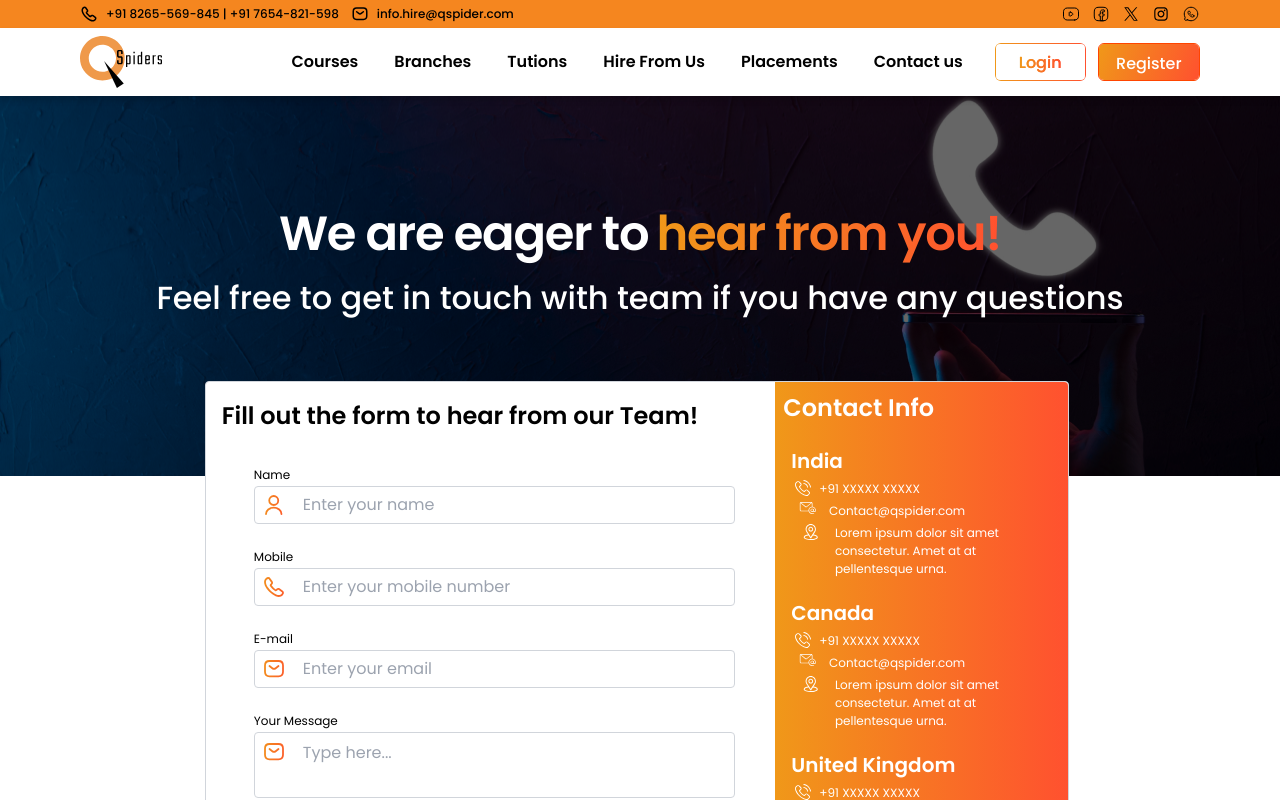
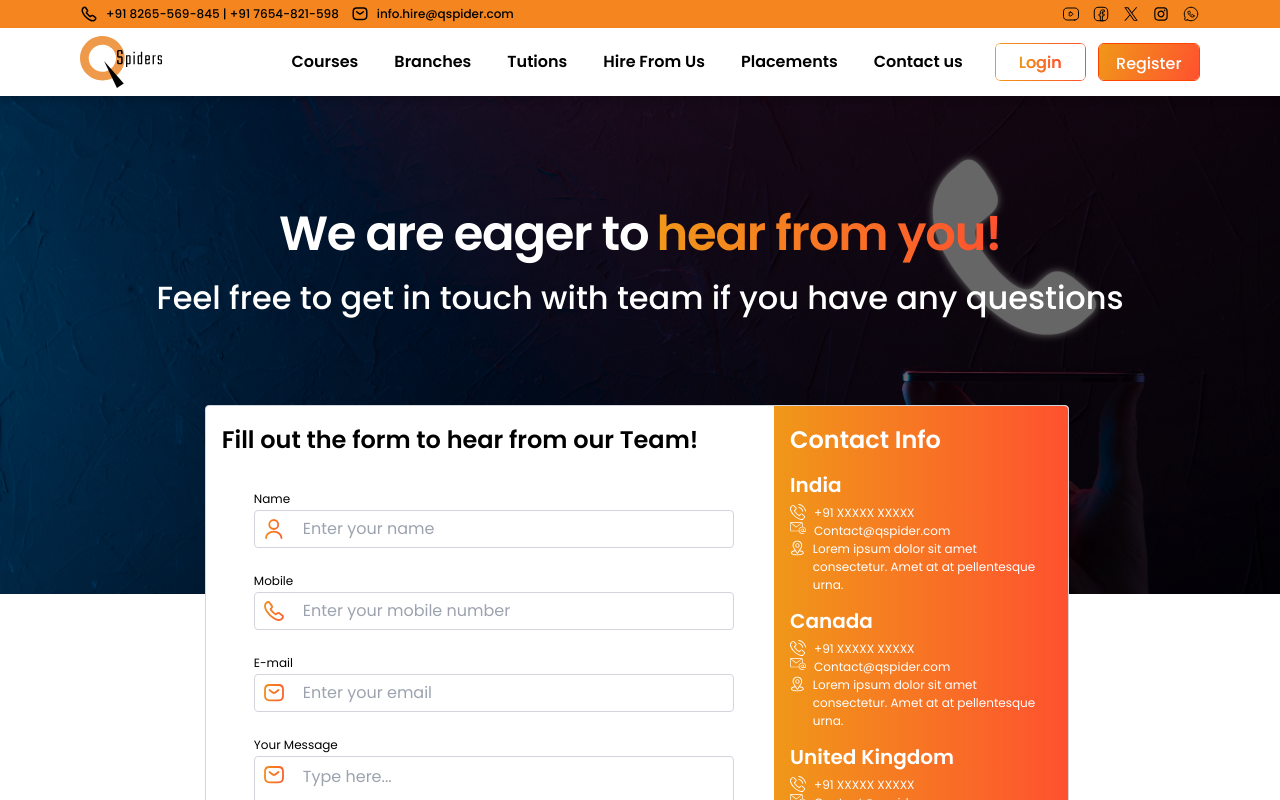
Before and after one commit to DivyaV123/React-Project, a Next.js app: page /contactUs in a window 1280 px wide. Shown: the top 800 px of the page. Built offline with nearby package versions, Linux system fonts and the light colour scheme.

Commit message:
bug fix and navigation in throung the branches

```diff
--- a/app/contactUs/page.js
+++ b/app/contactUs/page.js
@@ -30,7 +30,7 @@ function ContactUsHome() {
     return (
         <WebLayout>
             <div className='h-[70vw]'>
-                <div className="relative bg-[url('/contactUspageBg.png')] bg-no-repeat bg-left bg-contain bg-cover h-[29.7vw]">
+                <div className="relative bg-[url('/contactUspageBg.png')] bg-no-repeat bg-left bg-contain bg-cover h-[38.906vw]">
                     <header className='flex justify-center pt-[8%]'>
                         <div className=''>
                             <h1 className='flex justify-center gap-2 mb-1'>
@@ -39,7 +39,7 @@ function ContactUsHome() {
                             <span className='text-white text-[2rem] font-medium flex justify-center  justify-center'>Feel free to get in touch with team if you have any questions</span>
                         </div>
                     </header>
-                    <article className='absulate top-[75%] left-[16%] bg-white rounded border border-gray-300 absolute w-[67.5vw]' >
+                    <article className='absulate top-[62%] left-[16%] bg-white rounded border border-gray-300 absolute w-[67.5vw]' >
                         <section className='flex rounded-xl gap-10 justify-between'>
                             <aside className='basis-[70%]' >
                                 <header className='p-4'>
@@ -90,49 +90,49 @@ function ContactUsHome() {
                                     </form>
                                 </article>
                             </aside>
-                            <aside className='bg-gradient p-2 h-auto w-[25.859vw] rounded-r'>
+                            <aside className='bg-gradient p-4 h-auto w-[25.859vw] rounded-r'>
                                 <header>
                                     <h1 className='text-[1.5rem] text-white font-semibold mb-3'>
                                         Contact Info
                                     </h1>
                                     {contactInfo.map((data) => (
-                                        <article className='p-2'>
+                                        <article className='mb-3'>
                                             <h1 className='text-white pb-1 text-[1.25rem] font-bold'>
                                                 {data.country}
                                             </h1>
-                                            <p className='flex text-white text-[0.75rem] pl-1 pb-1'>
+                                            <div className='flex gap-2 '>
                                                 <Svg
-                                                    className='mr-2 basis-[15]'
+                                                    className=''
                                                     width={svgicons.contactUsCallSvg[0]}
                                                     height={svgicons.contactUsCallSvg[1]}
                                                     viewBox={svgicons.contactUsCallSvg[2]}
                                                     icon={svgicons.contactUsCallSvg[3]}
                                                     color={svgicons.contactUsCallSvg[4]}
                                                 />
-                                                {data.call}
-                                            </p>
-                                            <p className='flex text-white text-[0.75rem] pl-1 pb-1'>
+                                                <div className='text-white text-[0.75rem]'>{data.call}</div>
+                                            </div>
+                                            <div className='flex gap-2'>
                                                 <Svg
-                                                    className='mr-2 3xl:basis-[7%] basis-[10%]'
+                                                    className=''
                                                     width={svgicons.contactUsMail[0]}
                                                     height={svgicons.contactUsMail[1]}
                                                     viewBox={svgicons.contactUsMail[2]}
                                                     icon={svgicons.contactUsMail[3]}
                                                     color={svgicons.contactUsMail[4]}
                                                 />
-                                                <span>{data.mail}</span>
-                                            </p>
-                                            <p className='flex pl-1 pb-1'>
+                                                <div className='text-[0.75rem] text-white '>{data.mail}</div>
+                                            </div>
+                                            <div className='flex gap-2'>
                                                 <Svg
-                                                    className='mr-2 3xl:basis-[10%] basis-[24%] '
+                                                    className='basis-[10%]'
                                                     width={svgicons.contactUsAdressSvg[0]}
                                                     height={svgicons.contactUsAdressSvg[1]}
                                                     viewBox={svgicons.contactUsAdressSvg[2]}
                                                     icon={svgicons.contactUsAdressSvg[3]}
                                                     color={svgicons.contactUsAdressSvg[4]}
                                                 />
-                                                <span className='text-white text-[0.75rem] col-5'>{data.address}</span>
-                                            </p>
+                                                <div className='text-white text-[0.75rem]'>{data.address}</div>
+                                            </div>
                                         </article>
                                     ))}
 
--- a/app/courses/upcomingBatches/page.js
+++ b/app/courses/upcomingBatches/page.js
@@ -39,9 +39,9 @@ function UpComingBranches() {
     setOpenIndex(index === openIndex ? -1 : index);
 
   };
-  useEffect(() => {
-    setIsClient(true)
-  }, [])
+  // useEffect(() => {
+  //   setIsClient(true)
+  // }, [])
 
   return (
     <WebLayout>
--- a/components/ourBranches/ourBranchesHome.jsx
+++ b/components/ourBranches/ourBranchesHome.jsx
@@ -10,6 +10,7 @@ import { GlobalContext } from "../Context/GlobalContext";
 import { OFFLINE_BRANCHES, UPCOMING_BATCHES, COMBINED_BRANCHES } from "@/lib/RouteConstants";
 import { Skeleton } from "@/components/ui/skeleton"
 import './ourBranchesHome.scss'
+import Link from "next/link";
 function OurBranchesHome({ page }) {
   const router = useRouter();
   const [isloading, setisLoading] = useState(true)
@@ -125,9 +126,12 @@ function OurBranchesHome({ page }) {
                         <Skeleton className="h-[7.813vw] w-[20.469vw]" />
                         :
                         page === "course" ?
-                          <div className={`${elements.city !== "AllCities" ? " imgstyling" : ""} w-full h-[7.813vw] w-[20.469vw] rounded-lg flex flex-col justify-center items-center`}
+                          <div
+                            onClick={(e) => handleImageRoute(e, elements.city)}
+                            className={`${elements.city !== "AllCities" ? " imgstyling" : ""} w-full h-[7.813vw] w-[20.469vw] rounded-lg flex flex-col justify-center items-center cursor-pointer`}
                             style={{
                               backgroundImage: `url(${elements.path})`,
+                              backgroundRepeat: "no-repeat"
                             }}
                           >
                             {elements.city !== "AllCities" &&
@@ -142,9 +146,12 @@ function OurBranchesHome({ page }) {
                             }
                           </div>
                           :
-                          <div className={`${elements.city !== "AllCities" ? " imgstyling" : ""} w-full h-[7.813vw] !w-[20.469vw] rounded-lg flex flex-col justify-center items-center`}
+                          <div
+                            onClick={(e) => handleImageRoute(e, elements.city)}
+                            className={`${elements.city !== "AllCities" ? " imgstyling" : ""} w-full h-[7.813vw] !w-[20.469vw] rounded-lg flex flex-col justify-center items-center`}
                             style={{
                               backgroundImage: `url(${elements.path})`,
+                              backgroundRepeat: 'no-repeat',
                             }}
                           >
                             {elements.city !== "AllCities" &&
--- a/components/ourCourses/ourCourse.jsx
+++ b/components/ourCourses/ourCourse.jsx
@@ -264,7 +264,7 @@ function OurCourse({ page }) {
                         {courses.map((item, itemIndex) => {
                             return (
                                 isloading ?
-                                    <div className={`bg-orange hover:font-semibold hover:text-white w-[20.70vw] flex justify-center gradient-bg cursor-pointer py-3 px-2 ${hoveredIndex === itemIndex ? 'hovered' : ''}`}>
+                                    <div className={`bg-orange hover:font-semibold hover:text-white w-[20.70vw] flex justify-center gradient-bg cursor-pointer py-3 px-2 ${hoveredIndex === itemIndex ? 'hovered gradient-bg' : ''}`}>
                                         <div className="flex items-center space-x-4">
                                             <Skeleton className="h-7 w-7 rounded-full" />
                                             <div className="space-y-1">
--- a/lib/RouteConstants.js
+++ b/lib/RouteConstants.js
@@ -6,5 +6,5 @@ export const CONTACT_US_PATH = '/contactUs'
 export const PLACEMENT_PATH='/placements';
 export const OFFLINE_BRANCHES='/offlineBranches';
 export const OFFLINE_CENTRES='/offlineBranches/offlineCentres'
-export const UPCOMING_BATCHES='/courses/upcommingBatches'
+export const UPCOMING_BATCHES='/courses/upcomingBatches'
 export const COMBINED_BRANCHES='/combinedBranches'
```
